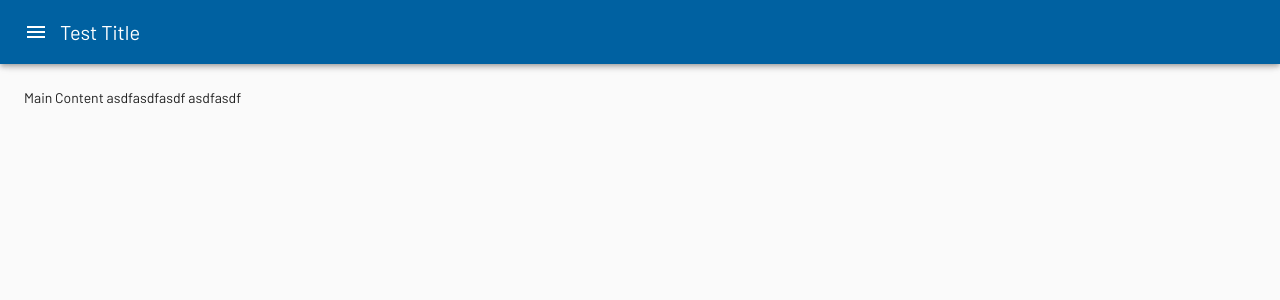
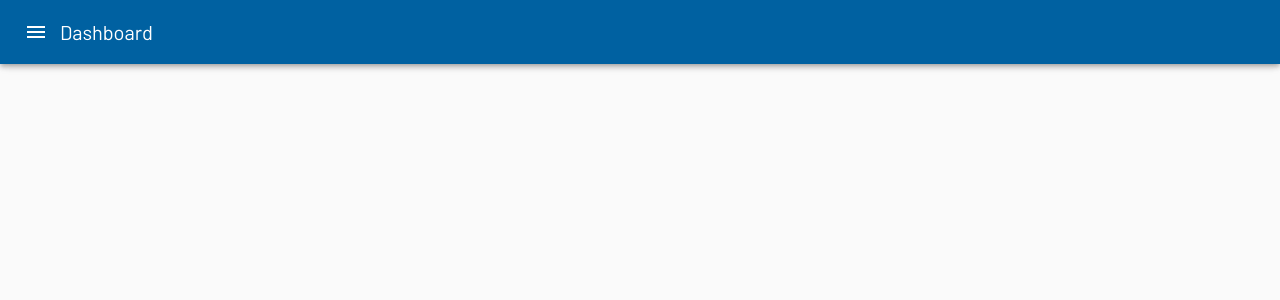
Before and after one commit to DataEstate/de-admin, a React app: page / in a window 1280 px wide. Shown: the top 300 px of the page. Built offline with nearby package versions, Linux system fonts and the light colour scheme.

Commit message:
Moved all navigation components into SiteFrame.

```diff
--- a/src/components/Navigation/HeaderBar.jsx
+++ b/src/components/Navigation/HeaderBar.jsx
@@ -19,6 +19,7 @@ type HeaderBarProps = {
   navBarWidth: number,
   navBarOpen: boolean,
   className: string,
+  title: string,
   onHeaderNavToggle: (e: any) => void
 };
 
@@ -44,7 +45,8 @@ export const HeaderBar = ({
   onHeaderNavToggle,
   navBarWidth = 240,
   navBarOpen = false,
-  className = ""
+  className = "",
+  title = ""
 }: HeaderBarProps) => {
   const classes = useStyles({
     navBarWidth
@@ -69,7 +71,7 @@ export const HeaderBar = ({
         >
           <MenuIcon />
         </IconButton>
-        <Typography variant="h6">Test Title</Typography>
+        <Typography variant="h6">{title}</Typography>
       </Toolbar>
     </AppBar>
   );
--- a/src/containers/Navigation/HeaderBar.jsx
+++ b/src/containers/Navigation/HeaderBar.jsx
@@ -1,4 +1,9 @@
 // @flow
+
+/**
+ * @deprecated
+ * Good experiment...
+ */
 
 import React, { useContext } from "react";
 import { AppStateContext } from "src/context/AppStateContext";
--- a/src/containers/Navigation/NavigationBar.jsx
+++ b/src/containers/Navigation/NavigationBar.jsx
@@ -1,6 +1,9 @@
 // @flow
 
-// @react-context-container
+/**
+ * @deprecated
+ * Good expriment, but overkill
+ */
 import React, { useContext } from "react";
 import { AppStateContext } from "src/context/AppStateContext";
 import { NavigationBar as NavigationBarComponent } from "src/components";
--- /dev/null
+++ b/src/containers/Navigation/SiteFrame.jsx
@@ -0,0 +1,88 @@
+// @flow
+
+import React, { useContext } from "react";
+import classnames from "classnames";
+import { makeStyles, CssBaseline } from "@material-ui/core";
+
+import { AppStateContext } from "src/context/AppStateContext";
+import { NavigationBar, HeaderBar, FooterBar } from "src/components/Navigation";
+import { toggleNavbarOpenAction } from "src/context/actions";
+
+import { type NavigationVariantType } from "src/components/Navigation/Types/NavigationVariantType";
+
+type Props = {
+  children: any,
+  title: string,
+  variant: NavigationVariantType,
+  navBarWidth: number,
+  className?: string
+};
+
+const useStyles = makeStyles(theme => {
+  return {
+    root: {
+      display: "flex"
+    },
+    content: {
+      flexGrow: 1,
+      backgroundColor: theme.palette.background.default,
+      padding: theme.spacing(3),
+      transition: theme.transitions.create("margin", {
+        easing: theme.transitions.easing.sharp,
+        duration: theme.transitions.duration.leavingScreen
+      })
+    },
+    contentShift: drawerWidth => ({
+      transition: theme.transitions.create("margin", {
+        easing: theme.transitions.easing.easeOut,
+        duration: theme.transitions.duration.enteringScreen
+      }),
+      marginLeft: drawerWidth
+    })
+  };
+});
+
+export const SiteFrame = ({
+  children,
+  title,
+  variant = "persistent",
+  navBarWidth = 240,
+  className
+}: Props) => {
+  const { navBarOpen, dispatch } = useContext(AppStateContext);
+  const classes = useStyles(navBarWidth);
+
+  const handleNavbarOpen = () => {
+    dispatch(toggleNavbarOpenAction(!navBarOpen));
+  };
+  return (
+    <div className={classnames("SiteFrame", classes.root)}>
+      <CssBaseline />
+      <HeaderBar
+        position="fixed"
+        navBarWidth={navBarWidth}
+        navBarOpen={navBarOpen}
+        onHeaderNavToggle={handleNavbarOpen}
+        title={title}
+        className="SiteFrame_headerBar"
+      />
+      <NavigationBar
+        className="SiteFrame_navigationBar"
+        variant="persistent"
+        navBarWidth={navBarWidth}
+        open={navBarOpen}
+        onNavBarToggle={handleNavbarOpen}
+      />
+      <main
+        className={classnames("SiteFrame_content", classes.content, {
+          [classes.contentShift]: navBarOpen
+        })}
+      >
+        {children}
+      </main>
+      <FooterBar />
+    </div>
+  );
+};
+
+export default SiteFrame;
--- a/src/containers/Navigation/index.js
+++ b/src/containers/Navigation/index.js
@@ -1,2 +1,3 @@
 export { default as HeaderBar } from "./HeaderBar";
 export { default as NavigationBar } from "./NavigationBar";
+export { default as SiteFrame } from "./SiteFrame";
--- a/src/views/App.jsx
+++ b/src/views/App.jsx
@@ -6,7 +6,7 @@
  * @author Rolf Chen <rolf.chen@dataestate.com.au>
  */
 
-import React, { useContext } from "react";
+import React from "react";
 import classnames from "classnames";
 import {
   useTheme,
@@ -14,9 +14,8 @@ import {
   Typography,
   CssBaseline
 } from "@material-ui/core";
-import { AppStateContext } from "src/context/AppStateContext";
-import { NavigationBar, HeaderBar } from "src/containers";
-import { FooterBar } from "src/components";
+import { SiteFrame } from "src/containers";
+import { toggleNavbarOpenAction } from "src/context/actions";
 import { propIfExists } from "src/helpers";
 
 type AppProps = {
@@ -27,9 +26,6 @@ const drawerWidth = 240;
 
 const useStyles = makeStyles(theme => {
   return {
-    root: {
-      display: "flex"
-    },
     drawer: {
       width: drawerWidth,
       flexShrink: 0
@@ -37,50 +33,17 @@ const useStyles = makeStyles(theme => {
     drawerPaper: {
       width: drawerWidth
     },
-    toolbar: theme.mixins.toolbar,
-    content: {
-      flexGrow: 1,
-      backgroundColor: theme.palette.background.default,
-      padding: theme.spacing(3),
-      transition: theme.transitions.create("margin", {
-        easing: theme.transitions.easing.sharp,
-        duration: theme.transitions.duration.leavingScreen
-      })
-    },
-    contentShift: {
-      transition: theme.transitions.create("margin", {
-        easing: theme.transitions.easing.easeOut,
-        duration: theme.transitions.duration.enteringScreen
-      }),
-      marginLeft: drawerWidth
-    }
+    toolbar: theme.mixins.toolbar
   };
 });
 
 export const App = ({ id }: AppProps) => {
   const classes = useStyles();
 
-  const { navBarOpen, dispatch } = useContext(AppStateContext);
-
   return (
-    <div className={classnames("App", classes.root)}>
-      <CssBaseline />
-      <HeaderBar position="fixed" navBarWidth={drawerWidth} />
-      <NavigationBar
-        className="App_navigation"
-        variant="persistent"
-        navBarWidth={drawerWidth}
-      />
-      <main
-        className={classnames("App_content", classes.content, {
-          [classes.contentShift]: navBarOpen
-        })}
-      >
-        <div className={classes.toolbar} />
-        Main Content asdfasdfasdf asdfasdf
-      </main>
-      <FooterBar />
-    </div>
+    <SiteFrame title="Dashboard" navBarWidth={drawerWidth} className="App">
+      <div>Hi, I am a website</div>
+    </SiteFrame>
   );
 };
 
```
